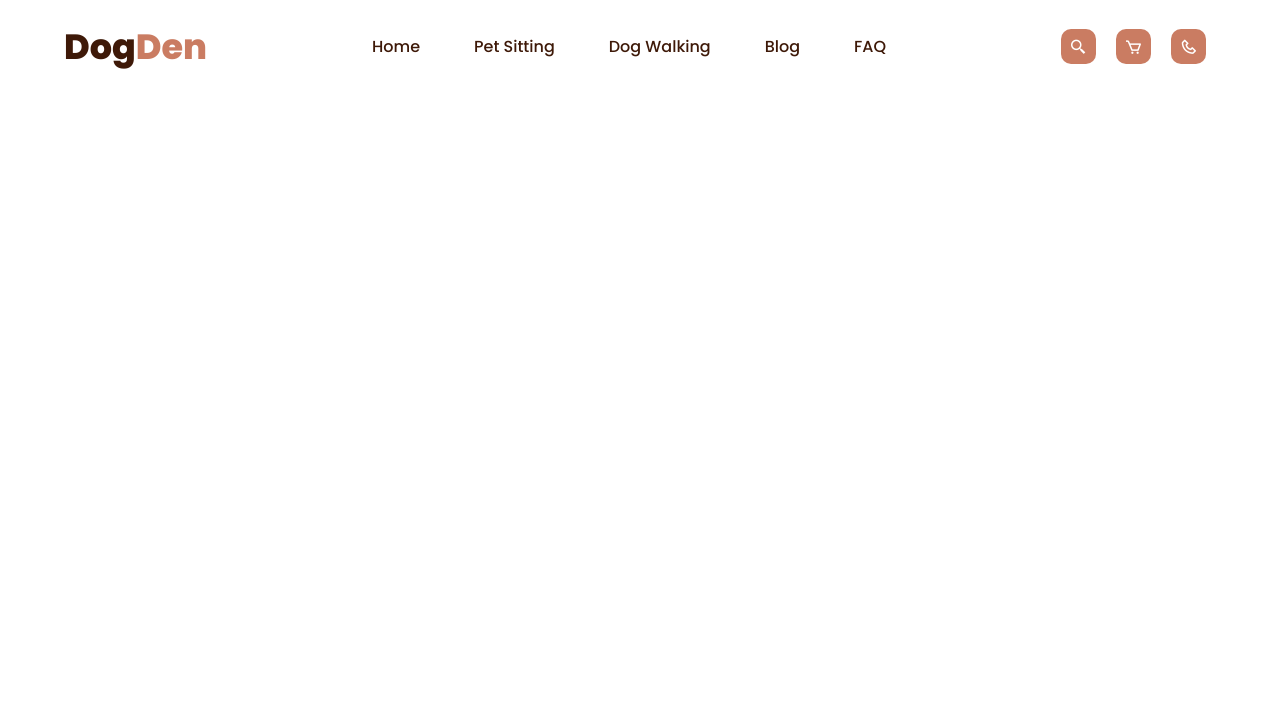
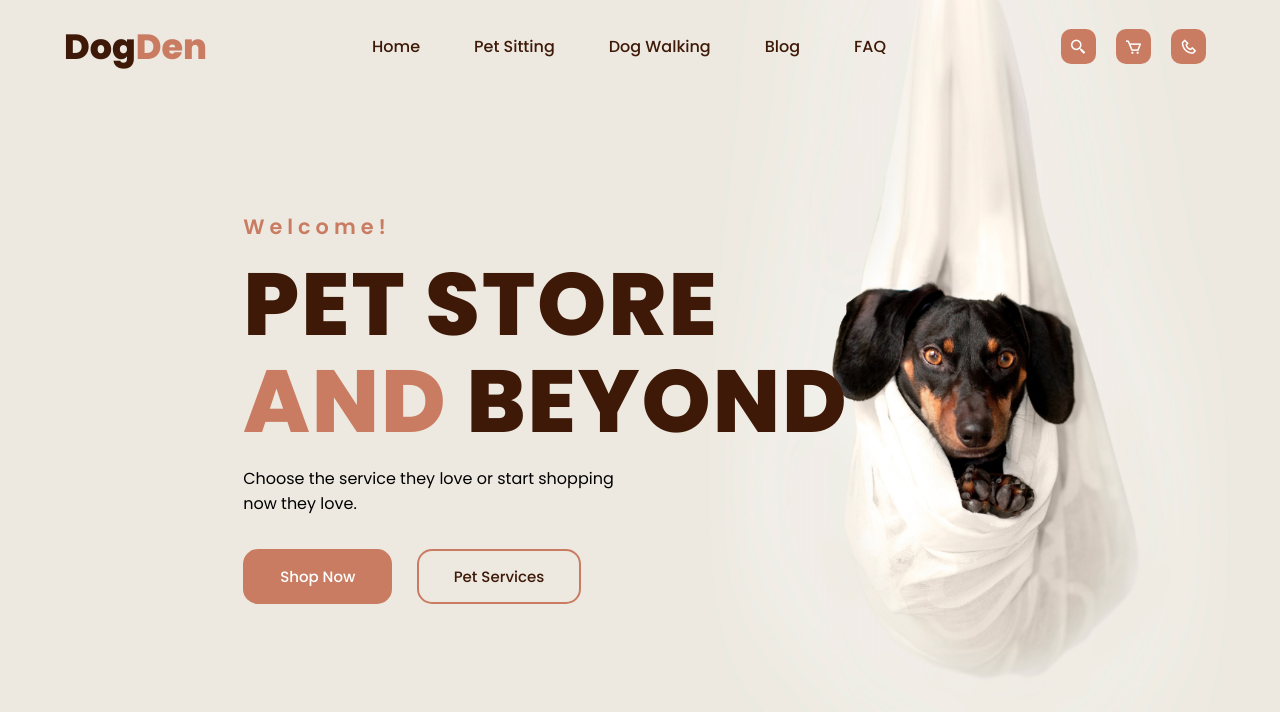
Before and after one commit to ArtPlatosha/DogDen, a plain HTML site: page index.html in a window 1280 px wide. Drawn offline with nearby package versions, Linux system fonts and the light colour scheme.

Commit message:
commit: 3rd commit
ending "main-header" section (HTML & CSS)

```diff
--- a/css/main.css
+++ b/css/main.css
@@ -82,3 +82,73 @@ span {
 	margin-left: 10px;
 	display: none;
 }
+
+.main-header {
+	width: 100%;
+	height: 100vh;
+	background: url(../img/pet.png);
+	background-size: cover;
+	background-position: center;
+	position: relative;
+	display: grid;
+	grid-template-columns: repeat(1, 1fr);
+	align-items: center;
+}
+
+section {
+	padding: 0 19%;
+}
+
+.main-text h1 {
+	margin: 15px 0;
+	font-size: 5.5rem;
+	font-weight: 800;
+	color: #3e1908;
+	letter-spacing: 2px;
+	line-height: 1.1;
+	text-transform: uppercase;
+}
+
+.main-text h5 {
+	font-size: 1.3rem;
+	color: #ca7c62;
+	font-weight: 600;
+	letter-spacing: 5px;
+}
+
+.main-text p {
+	font-size: 1.1rem;
+	color: #9f9c9d;
+	line-height: 30px;
+	margin-bottom: 3rem;
+}
+
+.btn {
+	padding: 15px 35px;
+	color: #fff;
+	background-color: #ca7c62;
+	font-size: 15px;
+	font-weight: 500;
+	border-radius: 15px;
+	border: 2px solid transparent;
+	transition: all .40s ease;
+}
+
+.btn2 {
+	background: transparent;
+	border: 2px solid #ca7c62;
+	color: #3e1908;
+	margin-left: 20px;
+	transition: all .40s ease;
+}
+
+.btn:hover {
+	background: transparent;
+	border: 2px solid #ca7c62;
+	color: #3e1908;
+}
+
+.btn2:hover {
+	background-color: #ca7c62;
+	color: #fff;
+}
--- a/index.html
+++ b/index.html
@@ -35,6 +35,24 @@
 
 	</header>
 
+	<section class="main-header">
+
+		<div class="main-text">
+
+			<h5>Welcome!</h5>
+
+			<h1>Pet Store <br> <span>And</span> Beyond</h1
+
+			<p>Choose the service they love or start shopping <br> now they love.</p>
+
+			<div class="main-btn">
+				<a href="#" class="btn">Shop Now</a>
+				<a href="#" class="btn btn2">Pet Services</a>
+			</div>
+		</div>
+
+	</section>
+
 <script src="js/script.js"></script>
 
 </body>
```
